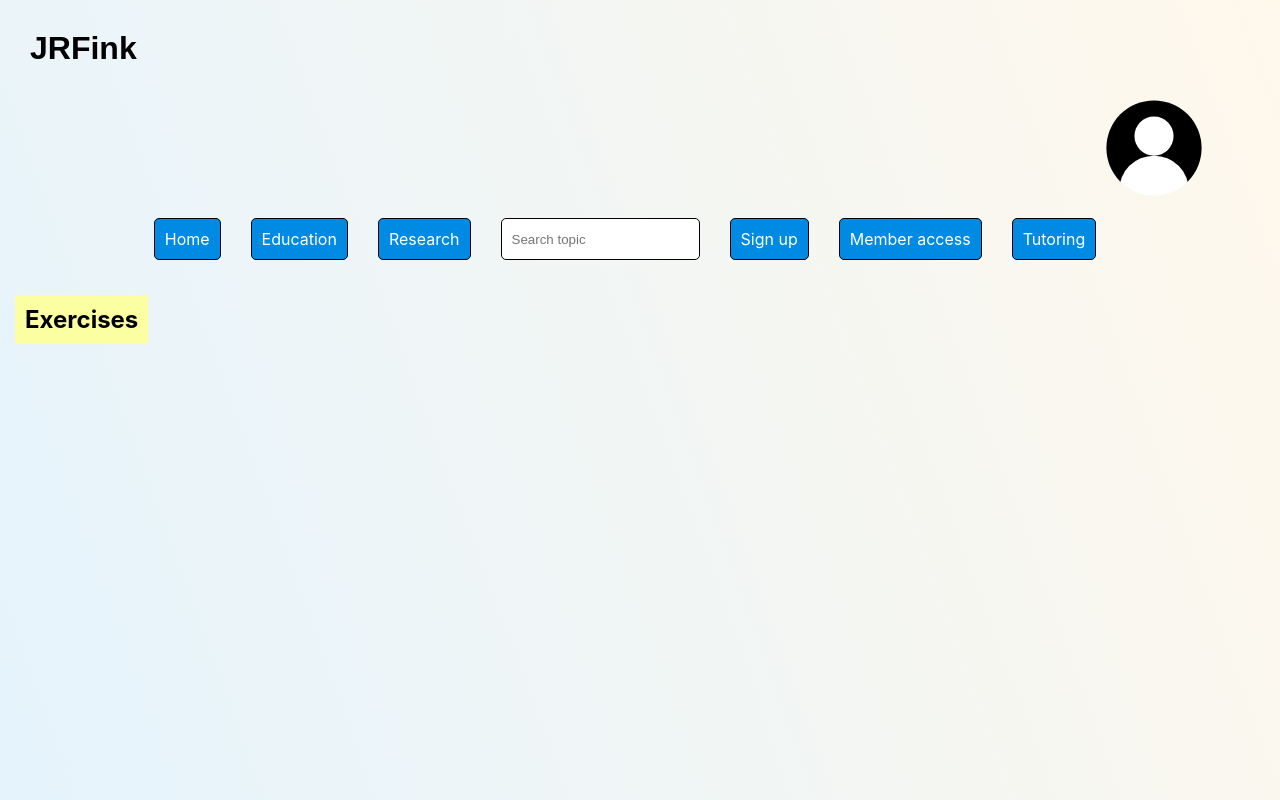
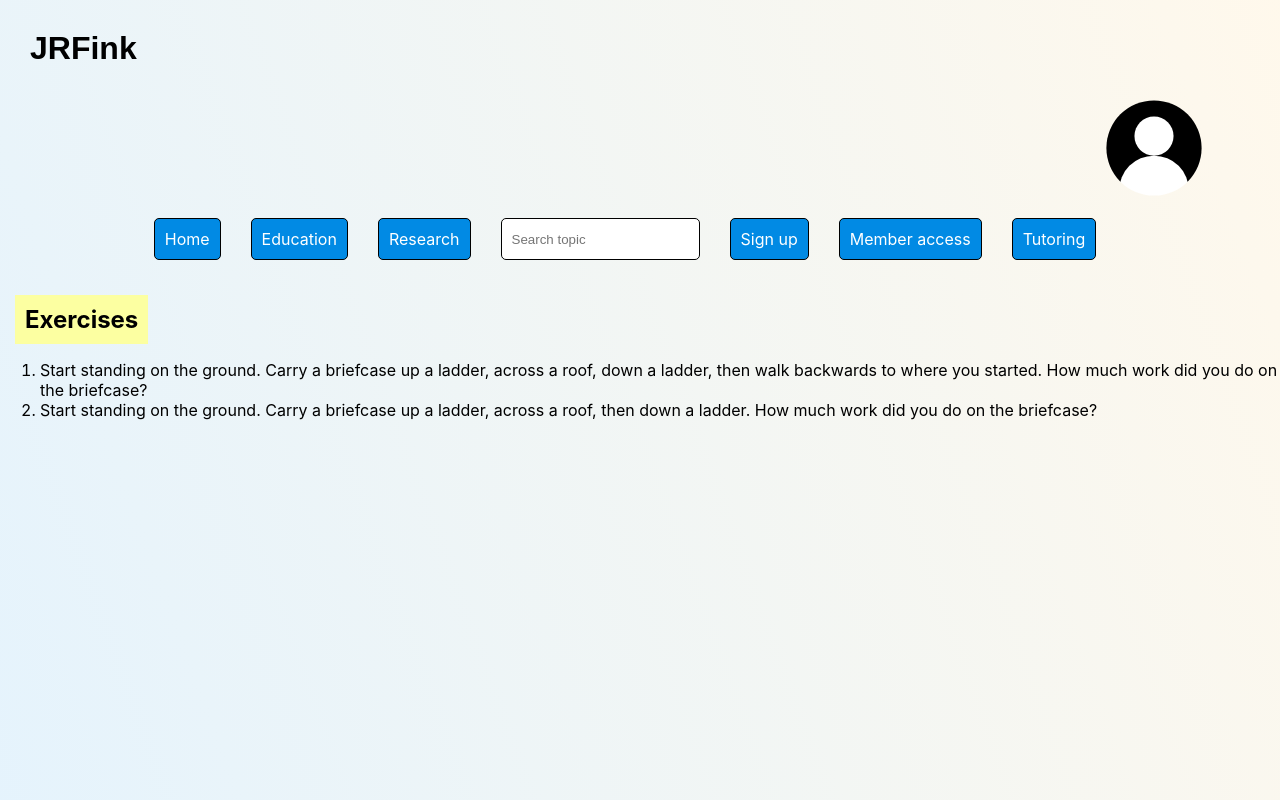
Before and after one commit to JRFink/jrfphyspagesnew, a Next.js app: page /exercises/gp1/wkeex in a window 1280 px wide. Shown: the top 800 px of the page. Built offline with nearby package versions, Linux system fonts and the light colour scheme.

Commit message:
Update wkeex.tsx

```diff
--- a/pages/exercises/gp1/wkeex.tsx
+++ b/pages/exercises/gp1/wkeex.tsx
@@ -6,6 +6,14 @@ const WkeEx = () => {
   return (
     <>
       <Exerciseheading />
+<ol>
+<li>
+Start standing on the ground. Carry a briefcase up a ladder, across a roof, down a ladder, then walk backwards to where you started. How much work did you do on the briefcase?
+</li>
+<li>
+Start standing on the ground. Carry a briefcase up a ladder, across a roof, then down a ladder. How much work did you do on the briefcase?
+</li>
+</ol>
     </>
   );
 }
```
